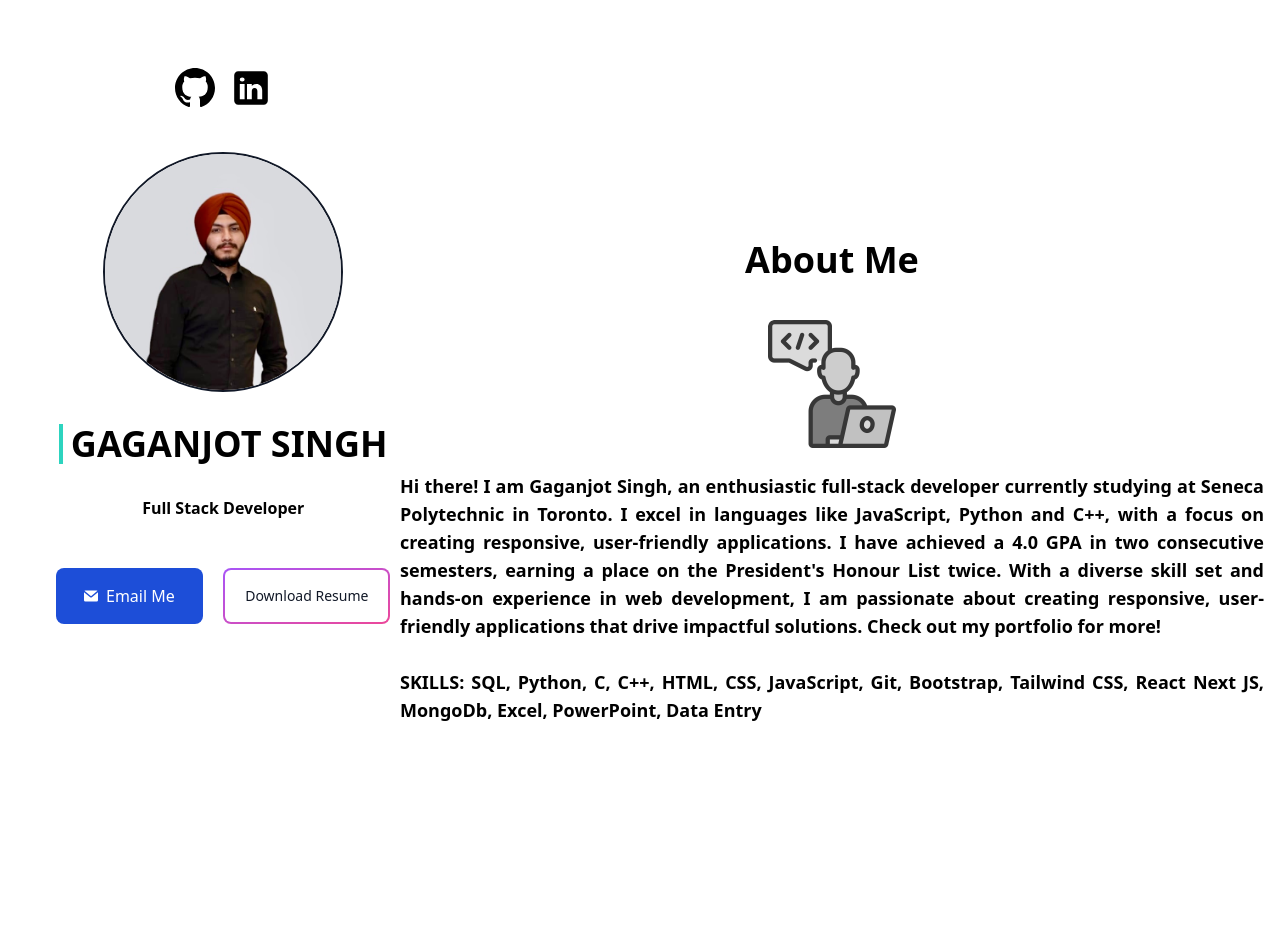
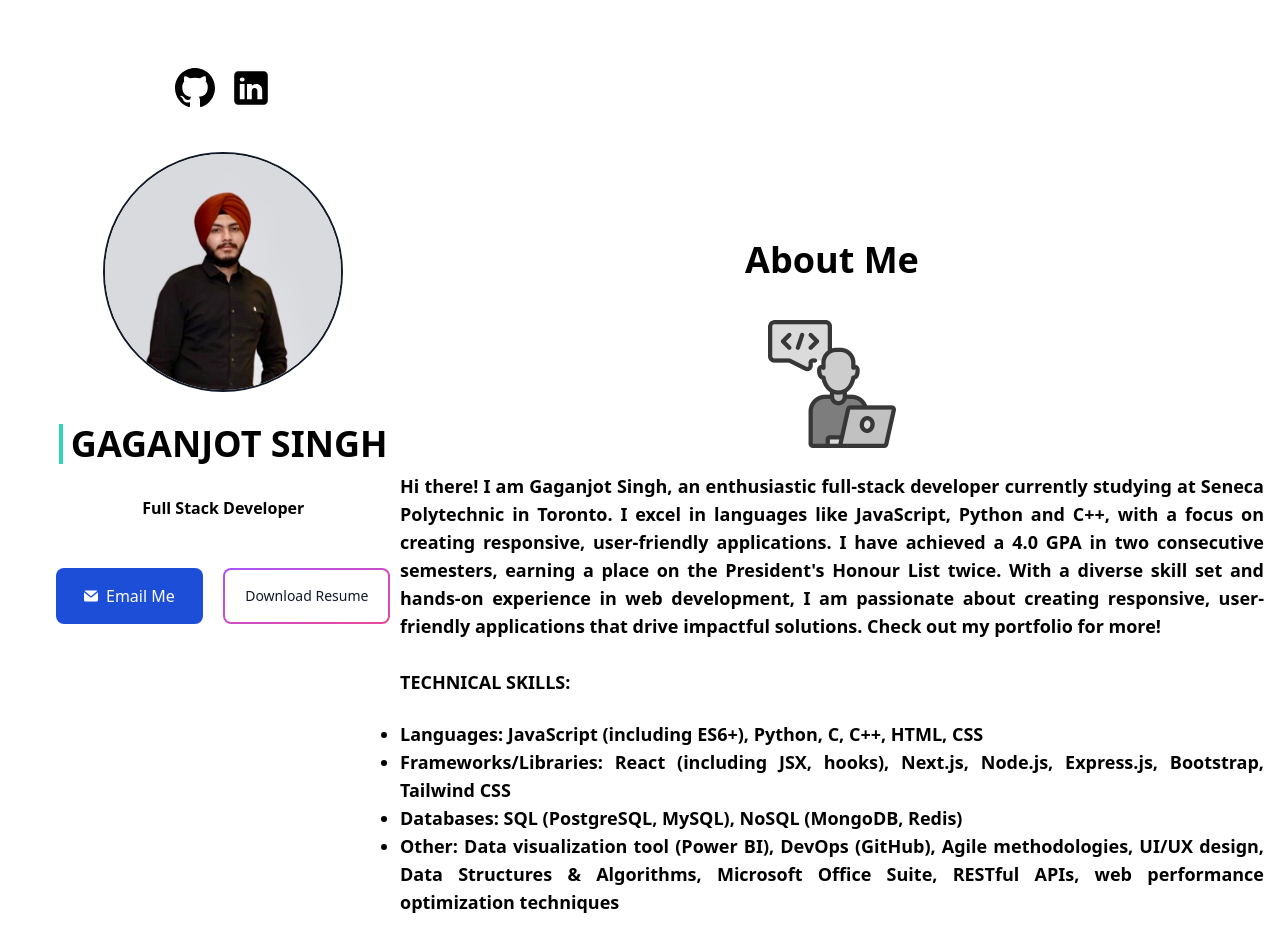
Before and after one commit to Gaganot-Singh/app, a Next.js app: page / in a window 1280 px wide. Shown: the top 952 px of the page. Built offline with nearby package versions, Linux system fonts and the light colour scheme.

Commit message:
Update index.jsx

```diff
--- a/pages/index.jsx
+++ b/pages/index.jsx
@@ -108,8 +108,18 @@ const HomePage = () => {
        Hi there! I am Gaganjot Singh, an enthusiastic full-stack developer currently studying at Seneca Polytechnic in Toronto. I excel in languages like JavaScript, Python and C++, with a focus on creating responsive, user-friendly applications. I have achieved a 4.0 GPA in two consecutive semesters, earning a place on the President&apos;s Honour List twice. With a diverse skill set and hands-on experience in web development, I am passionate about creating responsive, user-friendly applications that drive impactful solutions. Check out my portfolio for more!
        <br/>
        <br/>
-       <strong> SKILLS: </strong> SQL, Python, C, C++, HTML, CSS, JavaScript, Git, Bootstrap, Tailwind CSS, React Next JS, MongoDb, Excel, PowerPoint, Data Entry
+       <strong> TECHNICAL SKILLS: </strong>
        </p>
+       <br />
+       <ul className="list-disc ml-2 mr-2 text-justify text-lg font-semibold"
+       data-aos="fade-up"
+       data-aos-duration="1000">
+        <li> <strong> Languages: </strong> JavaScript (including ES6+), Python, C, C++, HTML, CSS </li>
+        <li> <strong> Frameworks/Libraries: </strong> React (including JSX, hooks), Next.js, Node.js, Express.js, Bootstrap, Tailwind CSS </li>
+        <li> <strong> Databases: </strong> SQL (PostgreSQL, MySQL), NoSQL (MongoDB, Redis) </li>
+        <li> <strong> Other: </strong> Data visualization tool (Power BI), DevOps (GitHub), Agile methodologies, UI/UX design, Data Structures & Algorithms, Microsoft Office Suite, RESTful APIs, web performance optimization techniques  </li>
+       </ul>
+
 
        <br />
        <br />
```
